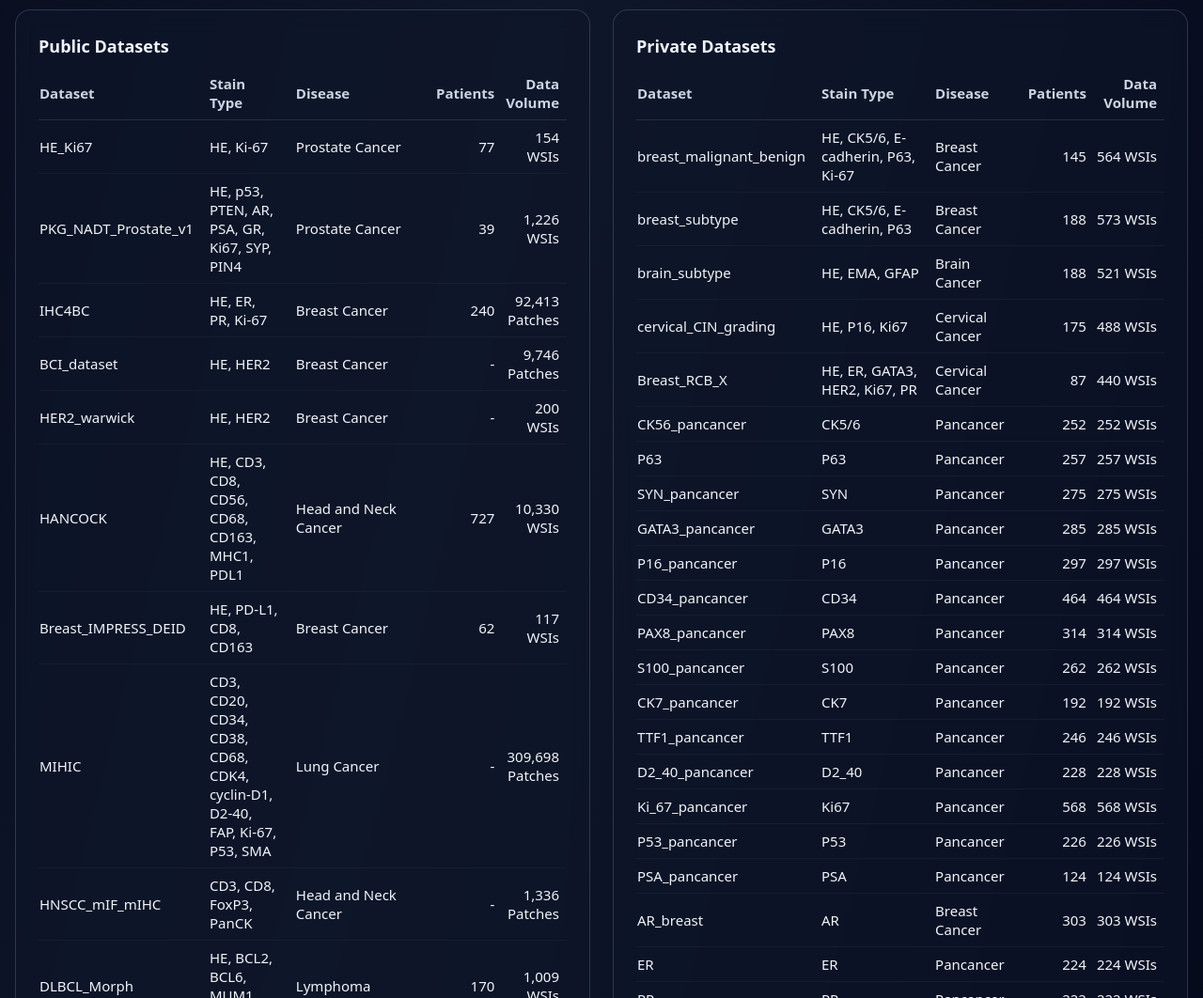
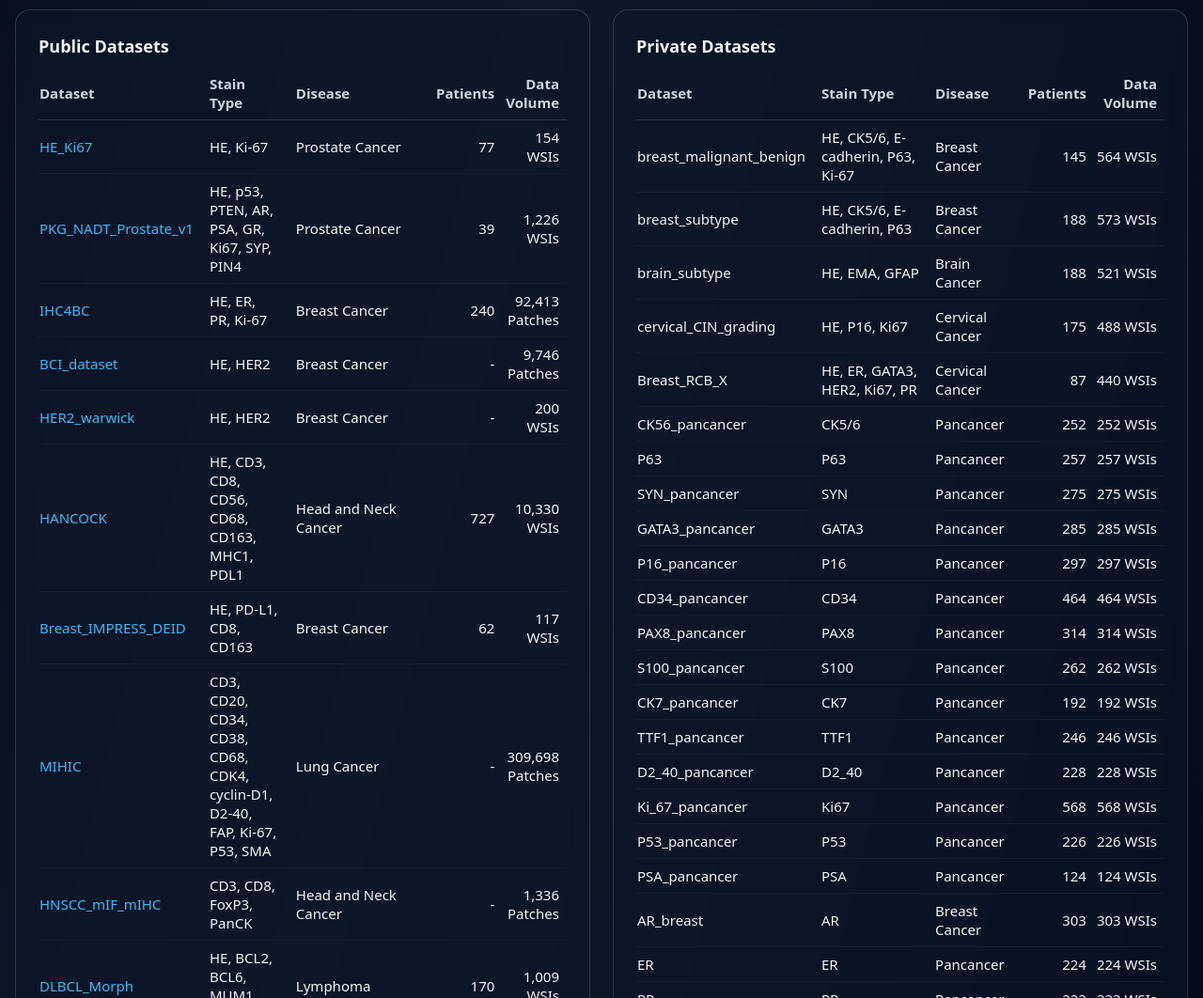
Before and after one commit to yanfang-research/ImmunoBench, a plain HTML site: page index.html in a window 1280 px wide. Shown: the part 2820-3882 px from the top of the page at 94% size. Drawn offline with nearby package versions, Linux system fonts and the light colour scheme.

Commit message:
Add files via upload

```diff
--- a/index.html
+++ b/index.html
@@ -531,15 +531,21 @@
 	  });
 	}
 
-    function renderDatasets() {
+      function renderDatasets() {
       const pub = document.getElementById("publicDataBody");
       const pri = document.getElementById("privateDataBody");
       pub.innerHTML = "";
       pri.innerHTML = "";
+
+      // ✅ Public datasets with hyperlinks
       DATA.datasets.public.forEach(d => {
         const tr = document.createElement("tr");
+        const nameHTML = d.url
+          ? `<a href="${d.url}" target="_blank" class="text-sky-400 hover:text-fuchsia-300 hover:underline transition-colors">${d.name}</a>`
+          : d.name;
+
         tr.innerHTML = `
-          <td class="py-2 pr-4">${d.name}</td>
+          <td class="py-2 pr-4">${nameHTML}</td>
           <td class="py-2 pr-4">${d.stain}</td>
           <td class="py-2 pr-4">${d.disease}</td>
           <td class="py-2 pr-2 text-right tabular-nums">${d.patients}</td>
@@ -547,6 +553,7 @@
         `;
         pub.appendChild(tr);
       });
+      // ✅ Private datasets unchanged
       DATA.datasets.private.forEach(d => {
         const tr = document.createElement("tr");
         tr.innerHTML = `
```
